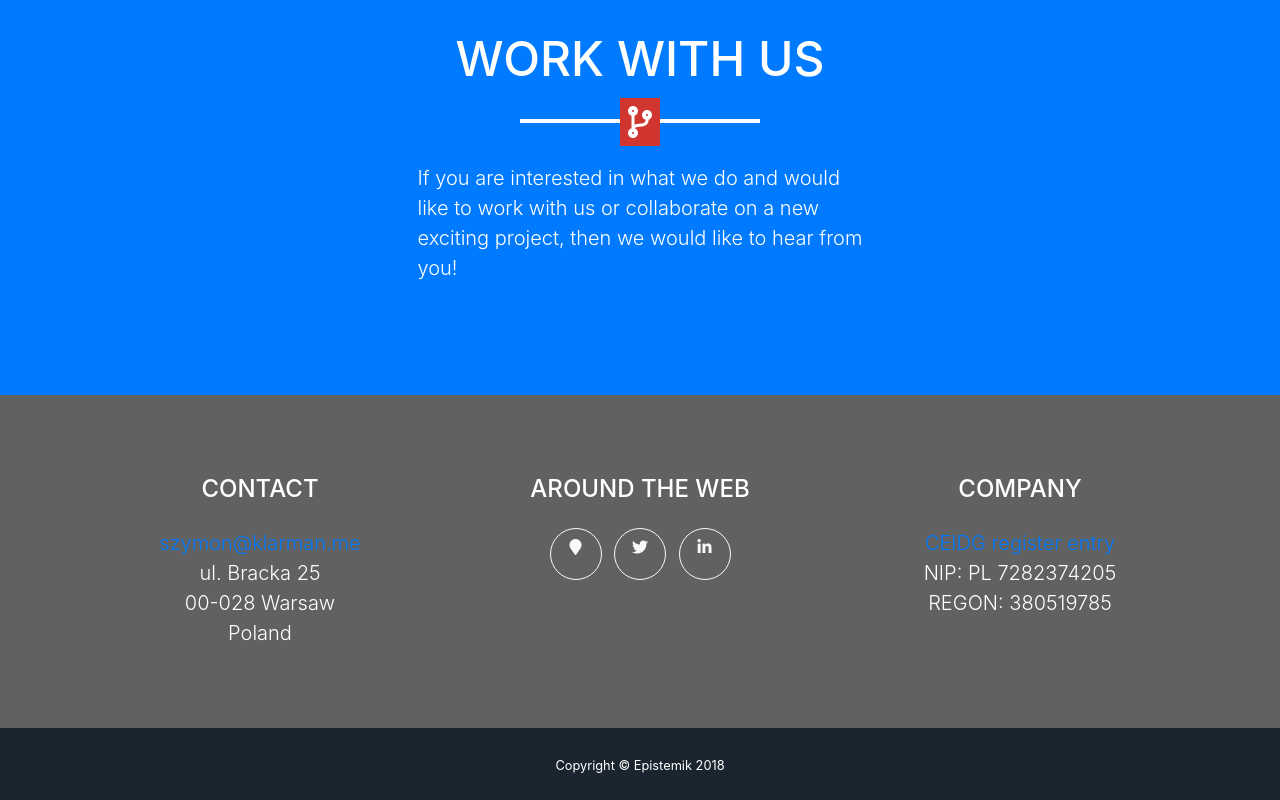
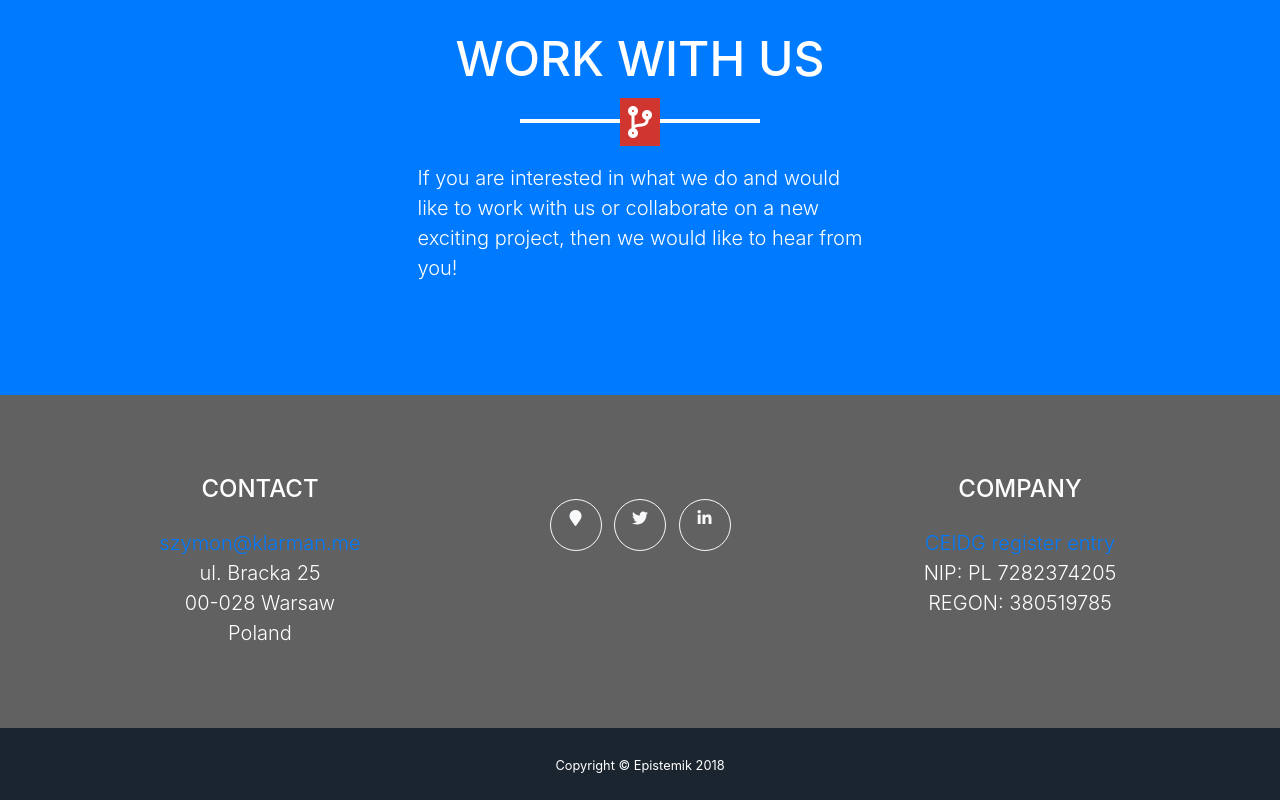
Before and after one commit to epistemik-co/epistemik-co.github.io, a website with bundled scripts: page index.html in a window 1280 px wide. Shown: the part 3384-4184 px from the top of the page. Built offline with nearby package versions, Linux system fonts and the light colour scheme.

Commit message:
Update index.html

```diff
--- a/index.html
+++ b/index.html
@@ -298,7 +298,7 @@
             </p>
           </div>
           <div class="col-md-4 mb-5 mb-lg-0">
-            <h4 class="text-uppercase mb-4">Around the Web</h4>
+            <h4 class="text-uppercase mb-4"></h4>
             <ul class="list-inline mb-0">
               <li class="list-inline-item">
                 <a class="btn btn-outline-light btn-social text-center rounded-circle" href="https://goo.gl/maps/5v9EmtrHo6T2">
```
